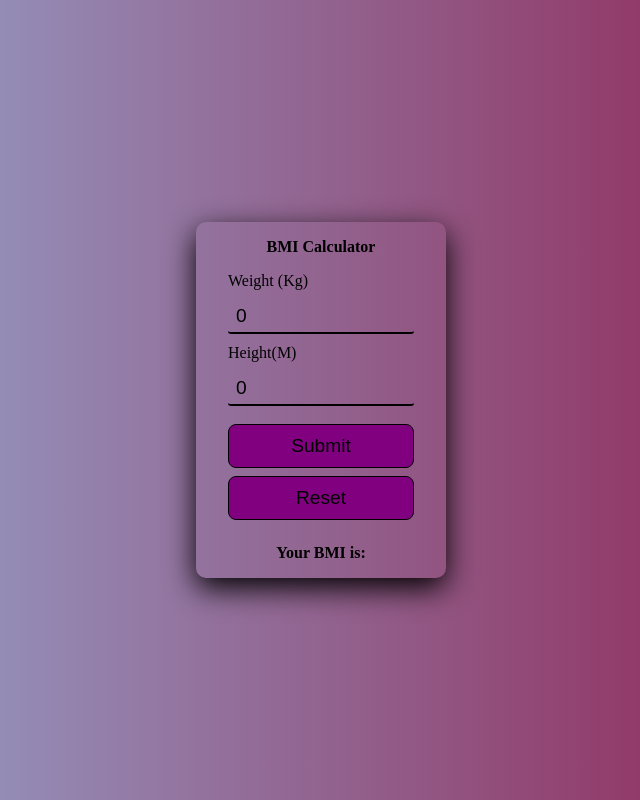
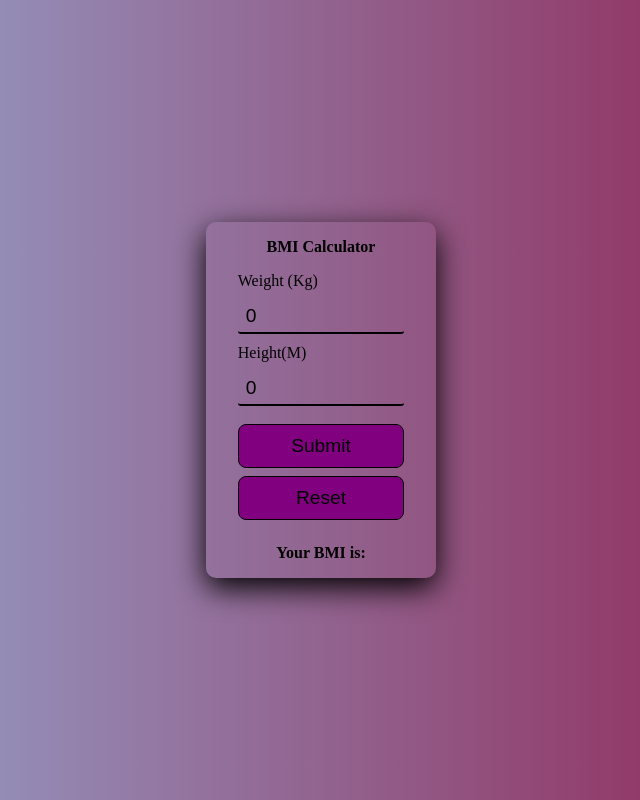
Before and after one commit to motuncoded/bmi-calculator, a React (Create React App) app: page / in a window 768 px wide. Shown: the whole page, without its empty margins (63-703 px from the left). Built offline with nearby package versions, Linux system fonts and the light colour scheme.

Commit message:
first-commit

```diff
--- a/src/components/Calculator.css
+++ b/src/components/Calculator.css
@@ -51,7 +51,7 @@ border: 1px solid #000;
 }
 @media screen and (min-width:500px) and (max-width:768px) {
     .container{
-        width: 250px;
+        width: 30%;
         display: flex;
         margin: 0;
         padding: 1rem;
```
